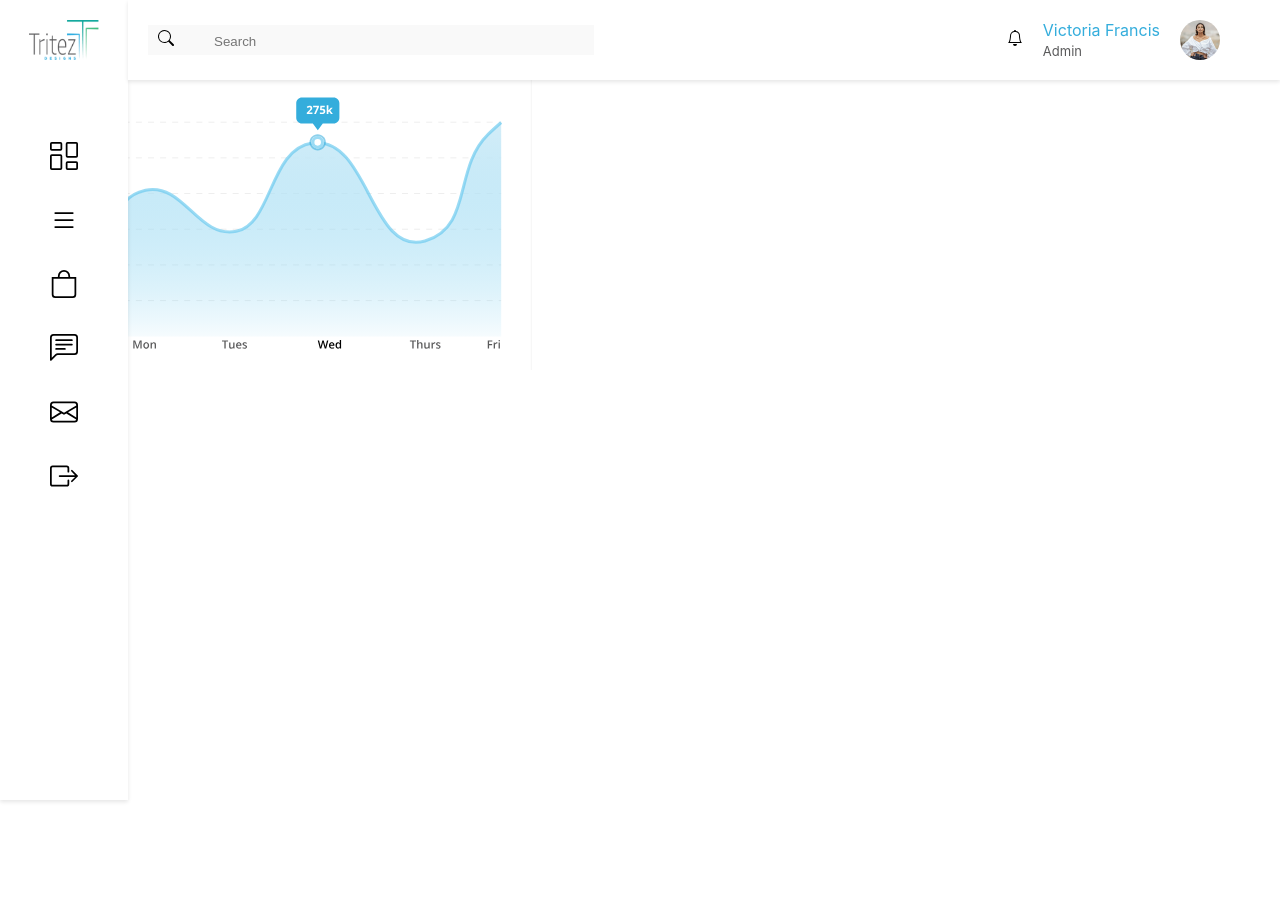
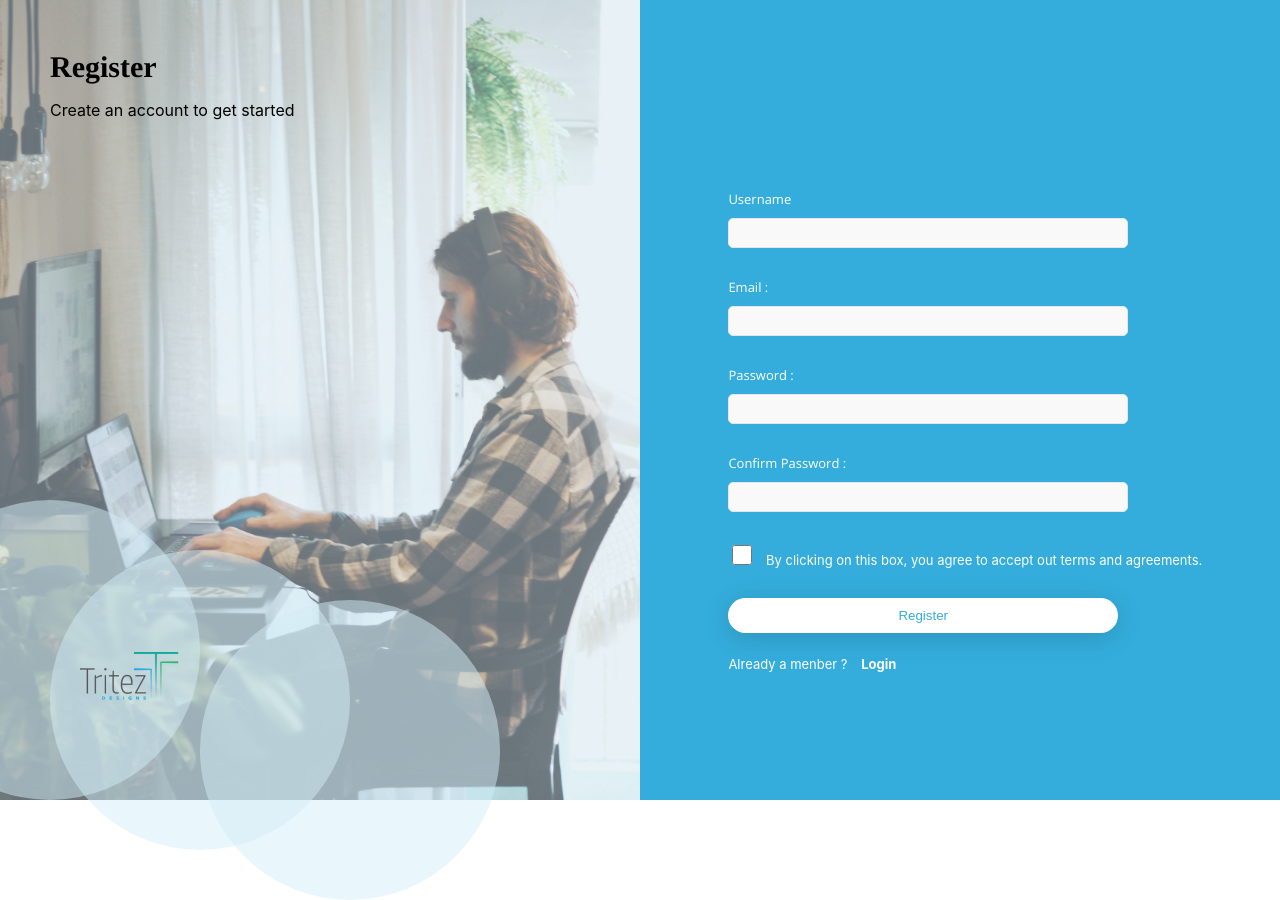
Before and after one commit to sideeq12/admin-trit, a Next.js app: page / in a window 1280 px wide. Before the commit the page ends 800 px from the top, so only its background shows below. Built offline with nearby package versions, Linux system fonts and the light colour scheme; a web font is replaced by a local one.

Commit message:
admin login / sign up

```diff
--- a/pages/_app.tsx
+++ b/pages/_app.tsx
@@ -7,8 +7,8 @@ import { Searchbar } from '../components/upsearch/upsearch'
 function MyApp({ Component, pageProps }: AppProps) {
   return (
     <>
-    <Navbar />
-    <Searchbar />
+    {/* <Navbar />
+    <Searchbar /> */}
     <Component {...pageProps} />
     </>
   )
--- a/pages/index.tsx
+++ b/pages/index.tsx
@@ -2,15 +2,171 @@ import type { NextPage } from 'next'
 import Head from 'next/head'
 import Image from 'next/image'
 import { useState } from 'react'
+import styled from 'styled-components'
 import { My_test } from '../components/test/test'
 
+const Login = styled.div`
+
+  width : 100vw;
+  height: 100vh;
+  display: flex;
+  span{
+    margin-left: 50px;
+    color : white;
+    font-size: small;
+    label{
+      font-weight: bold;
+      margin-left: 10px;
+      &:hover{
+        cursor: pointer;
+      }
+    }
+  }
+  button{
+    margin-bottom: 20px;
+    background: #FFFFFF;
+    box-shadow: 0px 5px 26.3529px rgba(0, 0, 0, 0.15);
+    border-radius: 20px;
+    color : #34ADDC;
+    padding : 10px 170px;
+    border : none;
+    margin-top: 30px;
+    margin-left: 50px;
+    &:hover{
+      cursor: pointer;
+    }
+  }
+  .imageleft, form{
+    height: 100vh;
+    width : 50vw;
+  }
+  .imageleft {
+    background-image: url("/admin_pic.jpg");
+    background-position: center;
+    background-size: cover;
+    z-index: -1;
+    .imageleft_inner{
+    background: rgba(211, 235, 245, 0.46);
+    width: 100%;
+    height: 100%;
+    padding-top: 50px;
+    padding-left: 50px;
+    img{
+      position: absolute;
+      left : 80px;
+      bottom : 100px;
+      z-index: 3;
+    }
+    .circle{
+      z-index: 2;
+      width : 300px;
+      height : 300px;
+      border-radius: 100%;
+      background-color:#D3EDF8;
+      opacity: 0.5;
+      position: absolute;
+    }
+    .cir1{
+      left: -100px;
+      bottom: 0px;
+    }
+    .cir2{
+      left: 50px;
+      bottom: -50px;
+    }
+    .cir3{
+      left: 200px;
+      bottom: -100px;
+    }
+    span{
+      color : black;
+      font-size: 30px;
+      font-weight: bold;
+      margin-left: 0px;
+      font-family: "Tinos";
+
+    }
+  }
+  }
+  form{
+    background-color: #34ADDC;
+    padding-top: 20vh;
+    padding-left: 3vw;
+  }
+
+`
+const DataInput = styled.div`
+  width : 90%;
+  margin-left: 50px;
+  margin-top: 30px;
+  color : #FFF;
+  display: flex;
+  flex-direction: column;
+  font-family: 'Open Sans';
+  font-size: small;
+  input {
+    margin-top: 10px;
+    background: #F9F9F9;
+    border: 1px solid #E6E6E6;
+    border-radius: 5px;
+    height: 30px;
+    width : 400px;
+  }
+`
+const Info  = styled.div`
+  margin-left: 50px;
+  margin-top: 30px;
+  color : white;
+  margin-right: 30px;
+  font-size: small;
+  input{
+    height: 20px;
+    width  : 20px;
+    border :  1px solid #E6E6E6;
+    margin-right: 10px;
+  }
+`
 
 const Home: NextPage = () => {
+  const [sign, setSign ] = useState(true)
 
   return (
-    <>
-     <My_test />
-    </>
+    <Login>
+      <div className="imageleft">
+        <div className="imageleft_inner">
+          <span>{ sign ? "Register" : "Sign in"}</span>
+          <p>{sign ? "Create an account to get started" : "Enter your details to sign in your account."}</p>
+        <img src="/tritezlogo.png" alt="tritez market place logo" />
+        <div className="circle cir1"></div>
+        <div className="circle cir2"></div>
+        <div className="circle cir3"></div>
+        </div>
+      </div>
+      <form action="">
+      {sign ?   <DataInput>
+          <label htmlFor="">Username</label>
+          <input type="text" />
+        </DataInput> : null}
+        <DataInput>
+          <label htmlFor="">Email :</label>
+          <input type="email" />
+        </DataInput>
+        <DataInput>
+          <label htmlFor="">Password :</label>
+          <input type="password" />
+        </DataInput>
+        {sign ? <DataInput>
+          <label htmlFor="">Confirm Password :</label>
+          <input type="password" />
+        </DataInput> : null}
+        <Info>
+        <input type="checkbox" /> By clicking on this box, you agree to accept out terms and agreements.
+        </Info>
+        <button type='submit'>{ !sign ? "Login" : "Register"}</button>
+          <br />
+        <span>Already a menber ? <label htmlFor="Login" onClick={()=> setSign(!sign)} >{ sign ? "Login" : "Register"}</label></span>
+      </form>
+    </Login>
   )
 }
 
```
Also changed, not shown: public/admin_pic.jpg (added).
